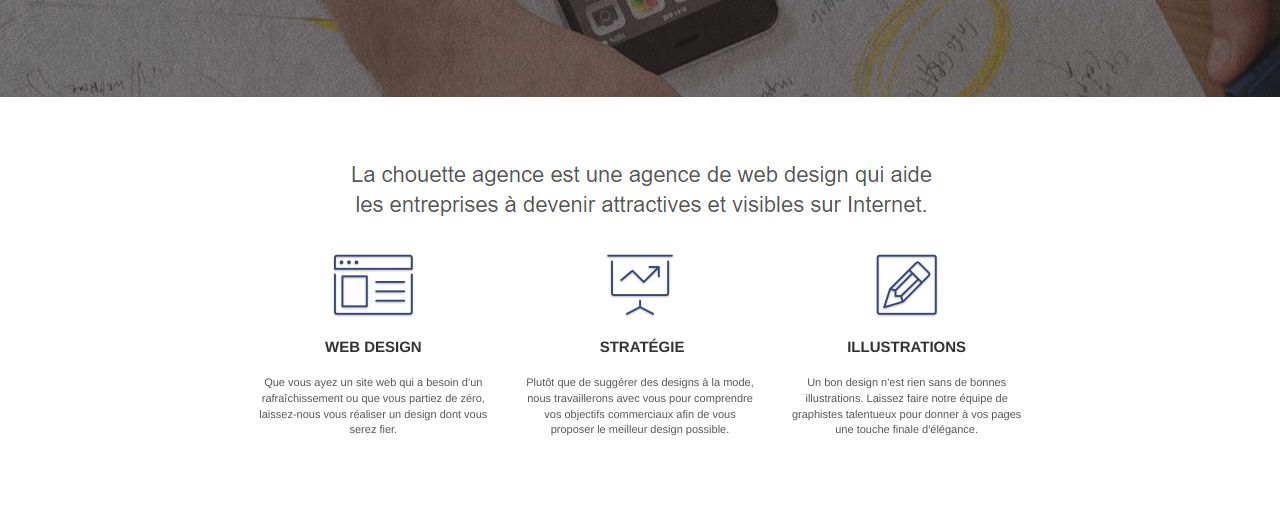
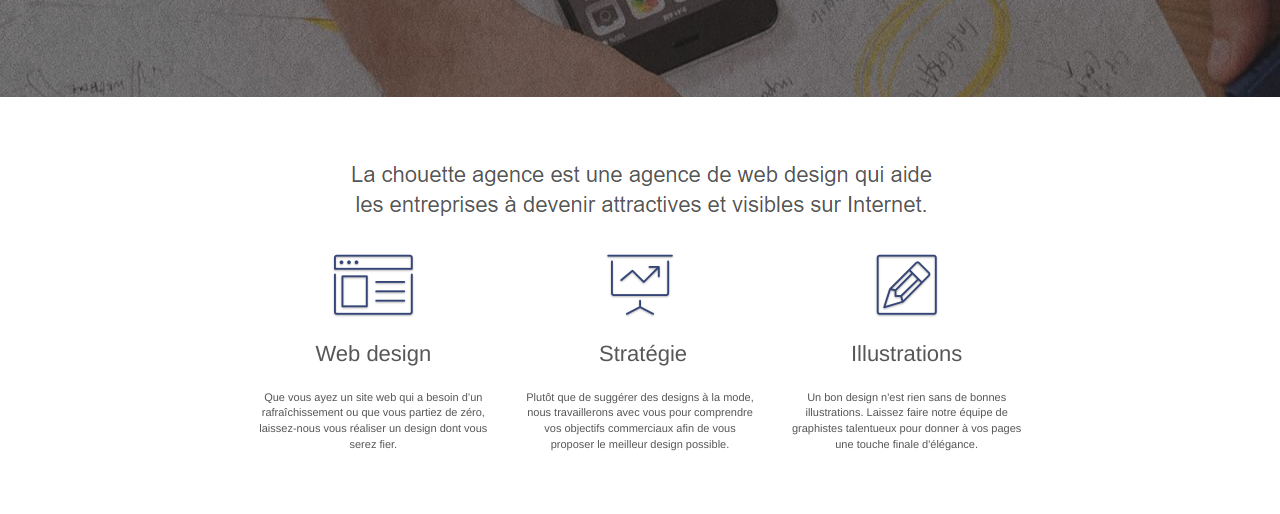
Before and after one commit to Nabi652/projet4_version_modifie, a plain HTML site: page index.html in a window 1280 px wide. Shown: the part 438-952 px from the top of the page. Drawn offline with Linux system fonts and the light colour scheme.

Commit message:
ordering heading titles

```diff
--- a/index.html
+++ b/index.html
@@ -148,7 +148,7 @@
                   "
                 ></span>
               </div>
-              <h3 class="mg-md text-center">Web design</h3>
+              <h2 class="mg-md text-center">Web design</h2>
               <p class="text-center">
                 Que vous ayez un site web qui a besoin d&rsquo;un
                 rafraîchissement ou que vous partiez de zéro, laissez-nous vous
@@ -167,7 +167,7 @@
                   "
                 ></span>
               </div>
-              <h3 class="mg-md text-center">&nbsp;Stratégie</h3>
+              <h2 class="mg-md text-center">&nbsp;Stratégie</h2>
               <p class="text-center">
                 Plutôt que de suggérer des designs à la mode, nous travaillerons
                 avec vous pour comprendre vos objectifs commerciaux afin de vous
@@ -186,7 +186,7 @@
                   "
                 ></span>
               </div>
-              <h3 class="mg-md text-center">Illustrations</h3>
+              <h2 class="mg-md text-center">Illustrations</h2>
               <p class="text-center">
                 Un bon design n'est rien sans de bonnes illustrations. Laissez
                 faire notre équipe de graphistes talentueux pour donner à vos
@@ -363,10 +363,10 @@
       >
         <div class="container bloc-lg">
           <div class="row">
-            <h2 class="mg-md text-center tc-white">
+            <h3 class="mg-md text-center tc-white">
               Prêt pour redonner vie à votre projet ?<br />Contactez notre
               équipe !
-            </h2>
+            </h3>
             <div class="col-sm-12 text-center">
               <a
                 href="page2.html"
```
